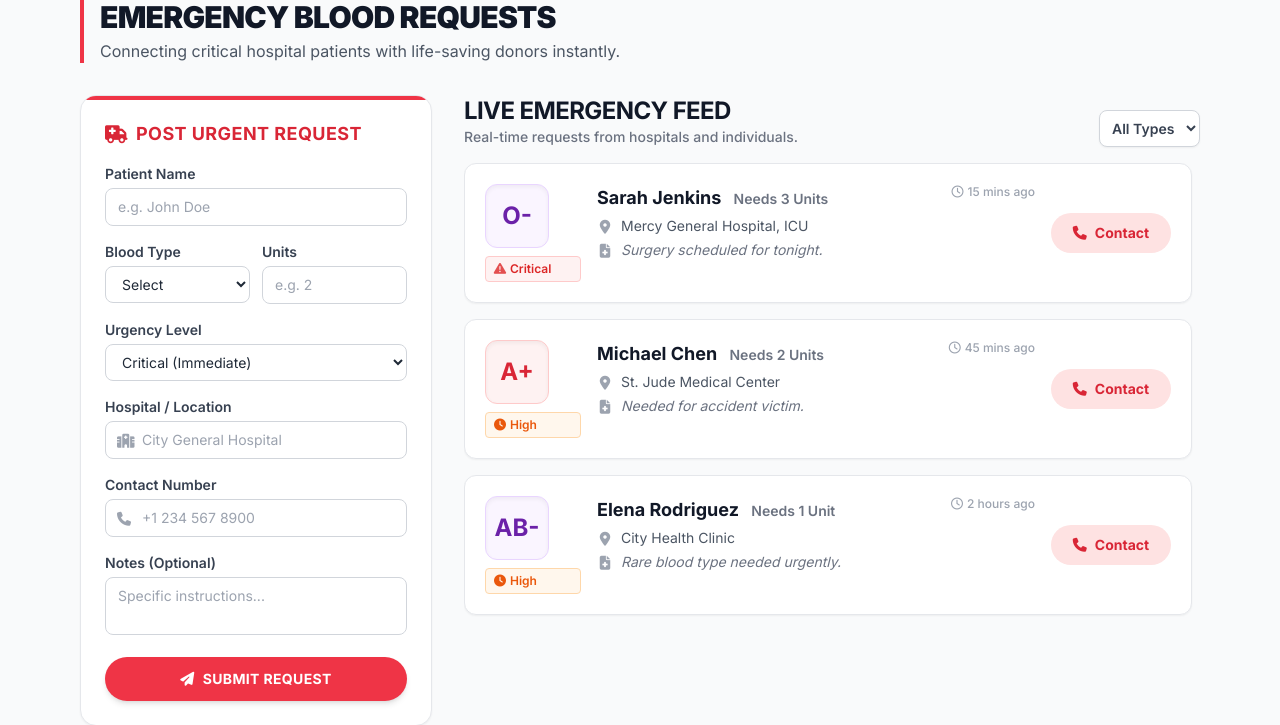
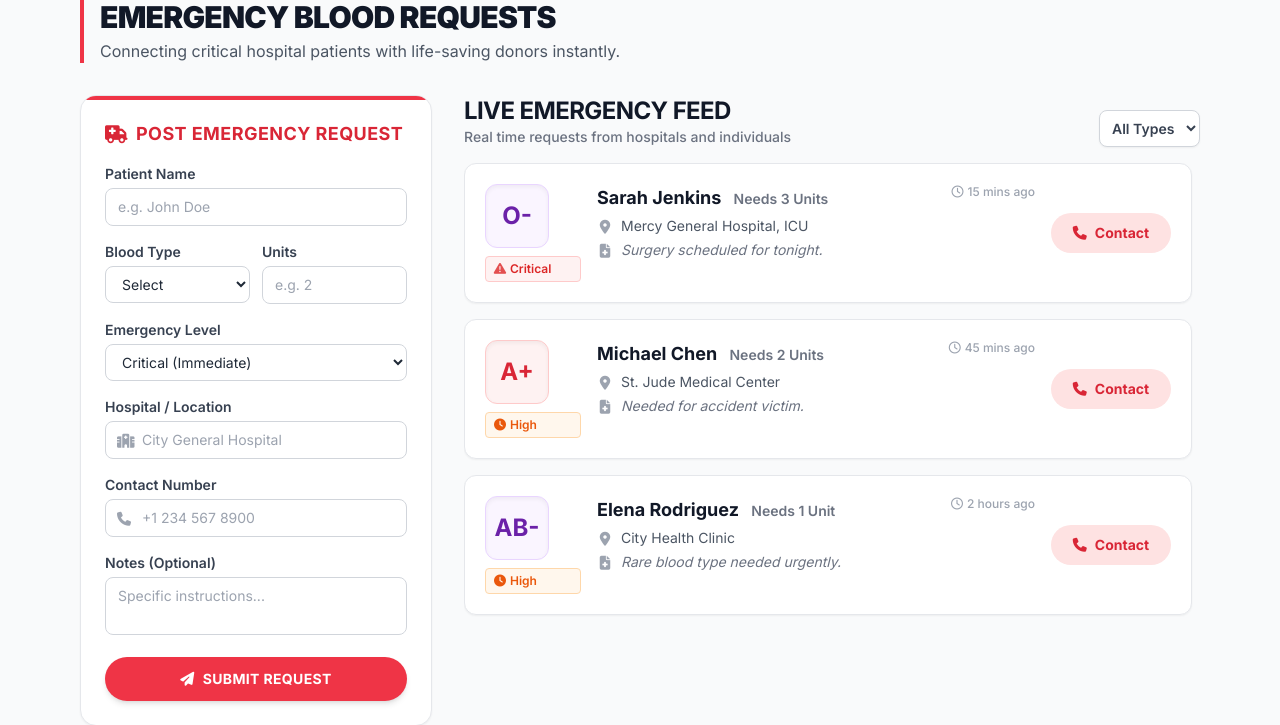
Before and after one commit to anuja77-lakshan/Blood-Donation-Manageement-Web-Application, a PHP site: page /emergency-requests.php in a window 1280 px wide. Shown: the part 115-840 px from the top of the page. Run offline with PHP 8.4, Linux system fonts and the light colour scheme; some libraries are stand-ins or nearby versions.

Commit message:
Change some texts in emergency request page

```diff
--- a/emergency-requests.php
+++ b/emergency-requests.php
@@ -3,7 +3,7 @@
 <head>
     <meta charset="UTF-8">
     <meta name="viewport" content="width=device-width, initial-scale=1.0">
-    <title>Urgent Blood Requests - BloodLink</title>
+    <title>Emergency Blood Requests - BloodLink</title>
 
     <!-- load tailwind and setup our custom colors -->
     <script src="https://cdn.tailwindcss.com"></script>
@@ -80,7 +80,7 @@
                 <div class="bg-white rounded-2xl shadow-sm border border-gray-200 p-6 relative overflow-hidden animate-fade-in-up" style="animation-delay: 0.2s;">
                     <div class="absolute top-0 left-0 w-full h-1 bg-blood-600"></div>
                     <h3 class="text-lg font-bold mb-4 text-blood-700 flex items-center gap-2 uppercase tracking-wide">
-                        <i class="fa-solid fa-truck-medical"></i> Post Urgent Request
+                        <i class="fa-solid fa-truck-medical"></i> Post Emergency Request
                     </h3>
                     <form id="newRequestForm" class="space-y-4">
                         <div>
@@ -108,8 +108,8 @@
                             </div>
                         </div>
                         <div>
-                            <label class="block text-sm font-semibold text-gray-700 mb-1">Urgency Level</label>
-                            <select id="urgency" required class="w-full border border-gray-300 rounded-lg px-3 py-2 text-sm focus:ring-2 focus:ring-blood-500 outline-none transition-all bg-white">
+                            <label class="block text-sm font-semibold text-gray-700 mb-1">Emergency Level</label>
+                            <select id="Emergency" required class="w-full border border-gray-300 rounded-lg px-3 py-2 text-sm focus:ring-2 focus:ring-blood-500 outline-none transition-all bg-white">
                                 <option value="High" class="text-orange-600 font-semibold">High (Within 24h)</option>
                                 <option value="Critical" class="text-red-600 font-bold" selected>Critical (Immediate)</option>
                             </select>
@@ -143,7 +143,7 @@
                 <div class="flex justify-between items-end mb-4 animate-fade-in-up" style="animation-delay: 0.3s;">
                     <div>
                         <h2 class="text-2xl font-bold text-gray-900 uppercase tracking-tight">Live Emergency Feed</h2>
-                        <p class="text-sm text-gray-500 font-medium">Real-time requests from hospitals and individuals.</p>
+                        <p class="text-sm text-gray-500 font-medium">Real time requests from hospitals and individuals</p>
                     </div>
                     <div class="flex gap-2">
                         <!-- filter dropdown -->
```
